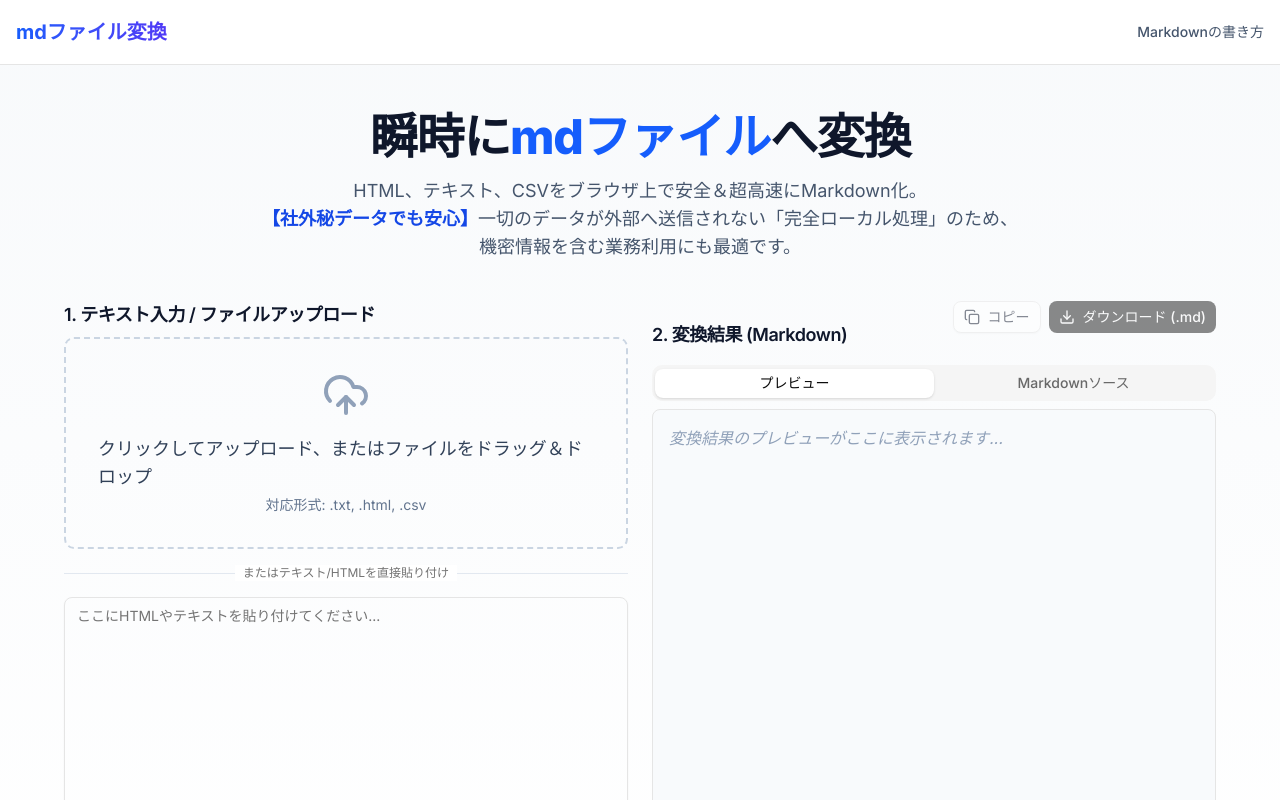
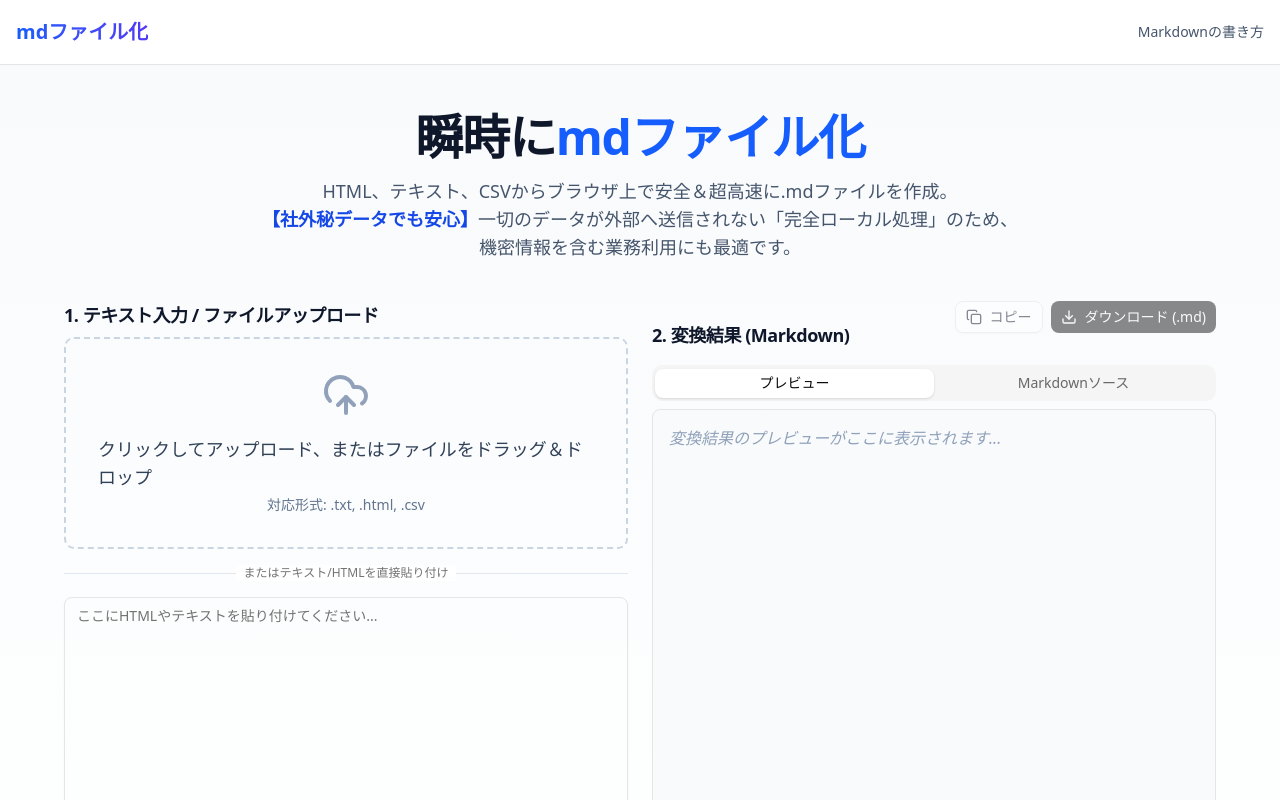
Before and after one commit to Inryoku/md-converter, a Next.js app: page / in a window 1280 px wide. Shown: the top 800 px of the page. Built offline with nearby package versions, Linux system fonts and the light colour scheme.

Commit message:
feat: rebrand to 'mdファイル化ツール' based on core motivation

```diff
--- a/src/app/layout.tsx
+++ b/src/app/layout.tsx
@@ -1,16 +1,13 @@
 import type { Metadata } from "next";
-import { Inter } from "next/font/google";
 import { Header } from "@/components/layout/Header";
 import { Footer } from "@/components/layout/Footer";
 import "./globals.css";
 
-const inter = Inter({ subsets: ["latin"] });
-
 export const metadata: Metadata = {
   title:
-    "【登録不要・安全】mdファイル変換ツール | ブラウザ上で即座にMarkdown化",
+    "【登録不要・安全】mdファイル化ツール | テキストやCSVを一瞬で.mdにして保存",
   description:
-    "テキストやHTMLなどを瞬時にMarkdown（mdファイル）へ変換する無料ツールです。入力したデータは外部サーバーに送信されず、お使いの端末内だけで安全に処理されるため、社外秘データや個人情報でも情報漏洩の心配なく安心してお使いいただけます。会員登録・インストール不要です。",
+    "テキストやHTML、CSVなどを瞬時に.mdファイル（Markdown）へ変換してダウンロードできる無料ツールです。入力したデータは外部サーバーに送信されず、お使いの端末内だけで安全に処理されるため、社外秘データや個人情報でも情報漏洩の心配なく安心してお使いいただけます。会員登録・インストール不要です。",
   keywords: [
     "mdファイル変換",
     "Markdown",
@@ -28,11 +25,11 @@ export const metadata: Metadata = {
   },
   openGraph: {
     title:
-      "【登録不要・安全】mdファイル変換ツール | ブラウザ上で即座にMarkdown化",
+      "【登録不要・安全】mdファイル化ツール | テキストやCSVを一瞬で.mdにして保存",
     description:
-      "テキストやHTMLなどを瞬時にMarkdown（mdファイル）へ変換。データは外部サーバーに送信されず端末内で完結するため、情報漏洩の心配なく安全にお使いいただけます。",
+      "テキストやHTMLなどを瞬時に.mdファイルへ変換。データは外部サーバーに送信されず端末内で完結するため、情報漏洩の心配なく安全にダウンロードいただけます。",
     url: "https://md-converter-eta.vercel.app",
-    siteName: "mdファイル変換ツール",
+    siteName: "mdファイル化ツール",
     locale: "ja_JP",
     type: "website",
   },
@@ -48,9 +45,7 @@ export default function RootLayout({
 }>) {
   return (
     <html lang="ja">
-      <body
-        className={`${inter.className} bg-slate-50 text-slate-900 antialiased selection:bg-blue-200`}
-      >
+      <body className="font-sans bg-slate-50 text-slate-900 antialiased selection:bg-blue-200">
         <div className="min-h-screen flex flex-col">
           <Header />
           <main className="grow pb-24">{children}</main>
--- a/src/app/page.tsx
+++ b/src/app/page.tsx
@@ -12,12 +12,11 @@ export default function Home() {
             <h1 className="text-4xl md:text-5xl font-extrabold tracking-tight text-slate-900 dark:text-white mb-4">
               瞬時に
               <span className="text-blue-600 dark:text-blue-400">
-                mdファイル
+                mdファイル化
               </span>
-              へ変換
             </h1>
             <p className="text-lg text-slate-600 dark:text-slate-300 max-w-3xl mx-auto">
-              HTML、テキスト、CSVをブラウザ上で安全＆超高速にMarkdown化。
+              HTML、テキスト、CSVからブラウザ上で安全＆超高速に.mdファイルを作成。
               <br />
               <span className="font-semibold text-blue-700 dark:text-blue-400">
                 【社外秘データでも安心】
--- a/src/components/layout/Header.tsx
+++ b/src/components/layout/Header.tsx
@@ -6,7 +6,7 @@ export function Header() {
       <div className="max-w-7xl mx-auto px-4 h-16 flex items-center justify-between">
         <Link href="/" className="flex items-center gap-2">
           <span className="text-xl font-bold bg-linear-to-r from-blue-600 to-indigo-600 bg-clip-text text-transparent">
-            mdファイル変換
+            mdファイル化
           </span>
         </Link>
         <nav className="flex items-center gap-6">
```
Also changed, not shown: .doc/SPEC.md.
